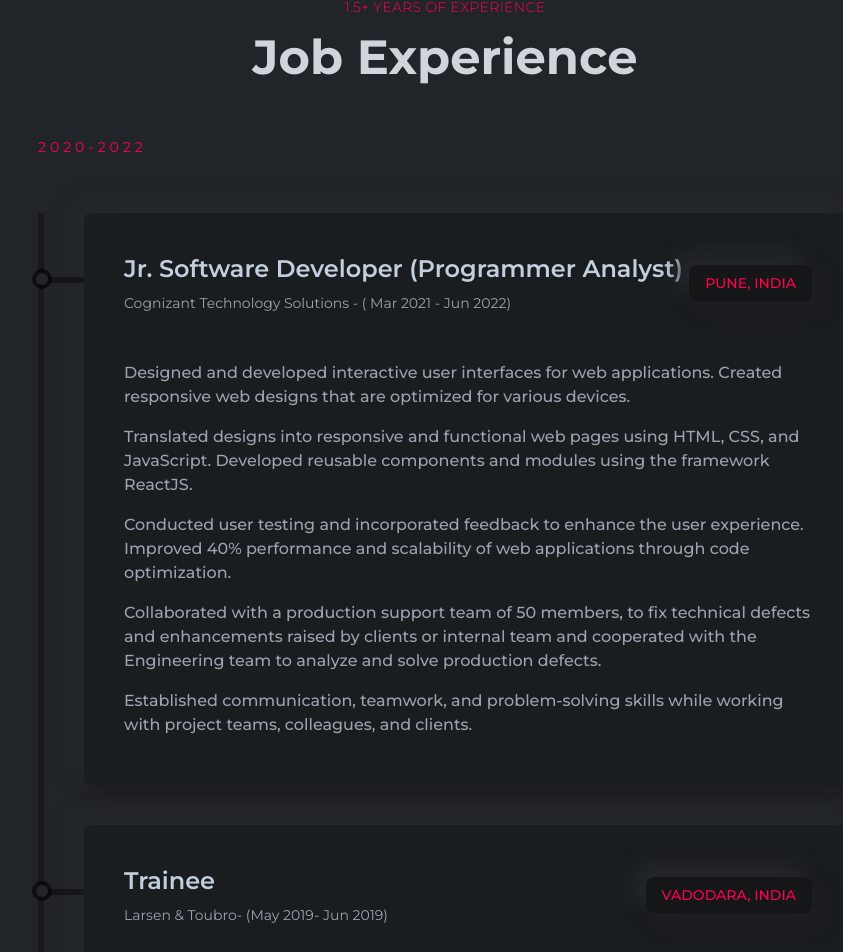
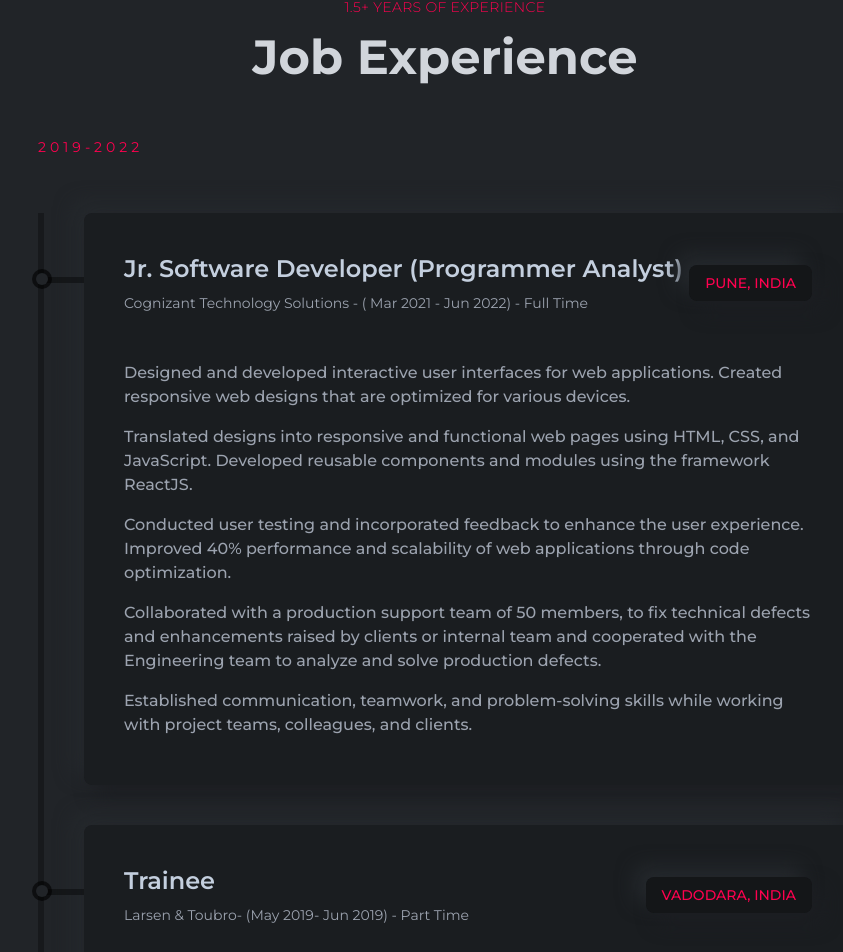
Before and after one commit to aashi2912/webportfolio, a React (Create React App) app: page / in a window 1280 px wide. Shown: the part 1156-2108 px from the top of the page, without its empty margins (195-1038 px from the left). Built offline with nearby package versions, Linux system fonts and the light colour scheme.

Commit message:
minor change

```diff
--- a/src/components/experience/Experience.js
+++ b/src/components/experience/Experience.js
@@ -20,7 +20,7 @@ const Experience = () => {
       >
         <div>
           <div className="flex flex-col gap-4">
-            <p className="text-sm text-designColor tracking-[4px]">2020-2022</p>
+            <p className="text-sm text-designColor tracking-[4px]">2019-2022</p>
           </div>
           <div className="mt-14 w-full h-fit border-l-[6px] border-l-black border-opacity-30 flex flex-col gap-10">
             {workExperiences.map(
--- a/src/constants/index.js
+++ b/src/constants/index.js
@@ -33,7 +33,8 @@ export const workExperiences = [
   {
     _id: 1,
     title: "Jr. Software Developer (Programmer Analyst)",
-    subTitle: "Cognizant Technology Solutions - ( Mar 2021 - Jun 2022)",
+    subTitle:
+      "Cognizant Technology Solutions - ( Mar 2021 - Jun 2022) - Full Time",
     location: "PUNE, INDIA",
     description: [
       "Designed and developed interactive user interfaces for web applications. Created responsive web designs that are optimized for various devices.",
@@ -46,7 +47,7 @@ export const workExperiences = [
   {
     _id: 2,
     title: "Trainee",
-    subTitle: "Larsen & Toubro- (May 2019- Jun 2019)",
+    subTitle: "Larsen & Toubro- (May 2019- Jun 2019) - Part Time",
     location: "VADODARA, INDIA",
     description: [
       "Developed a Python application for the organization’s internal infrastructure.",
```
